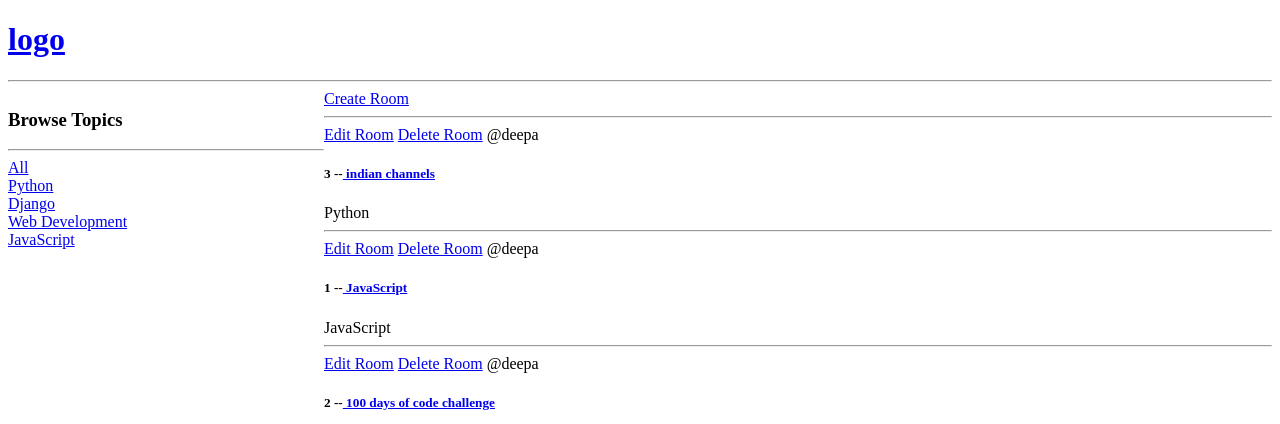
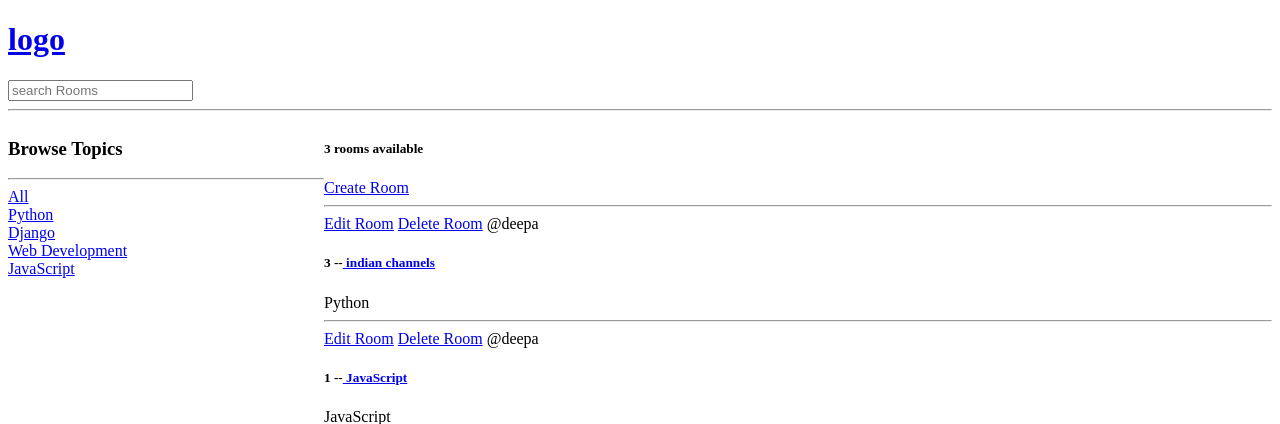
Before and after one commit to li-deepa/django, a Django app: page / in a window 1280 px wide. Shown: the top 424 px of the page. Run offline with Django 4.2, Linux system fonts and the light colour scheme; data comes from the database, SQL or seed files in the repository.

Commit message:
search and roomcount

```diff
--- a/studybud/base/templates/base/home.html
+++ b/studybud/base/templates/base/home.html
@@ -23,6 +23,7 @@
         {% endfor %}
     </div>
     <div>
+        <h5>{{room_count}} rooms available </h5>
         <a href="{% url 'create-room' %}">Create Room</a>
         <hr>
          <div>
--- a/studybud/base/views.py
+++ b/studybud/base/views.py
@@ -1,6 +1,8 @@
 from django.shortcuts import redirect, render
+from django.db.models import Q
 from .models import Room,Topic
 from .forms import RoomForm
+
 
 # Create your views here.
 # rooms = [
@@ -12,12 +14,18 @@ from .forms import RoomForm
 
 
 def home(request):
+    q= request.GET.get('q') if request.GET.get('q')!=None else''
 
-    rooms= Room.objects.filter()
+    rooms= Room.objects.filter(
+        Q(topic__name__icontains=q) |
+        Q(name__icontains=q)  |
+        Q(description__icontains=q)
+        )
 
     topic=Topic.objects.all()
+    room_count = rooms.count()
 
-    context={'rooms':rooms,'topics':topic}
+    context={'rooms':rooms,'topics':topic,'room_count':room_count}
     return render(request,'base/home.html',context)
 
 
--- a/studybud/templates/navbar.html
+++ b/studybud/templates/navbar.html
@@ -1,5 +1,9 @@
 <a href="/">
     <h1>logo</h1>
 </a>
+<form method="GET" action="{% url 'home' %}">
 
+    <input type="text" name="q" placeholder="search Rooms"/>
+
+</form>
 <hr>
```
